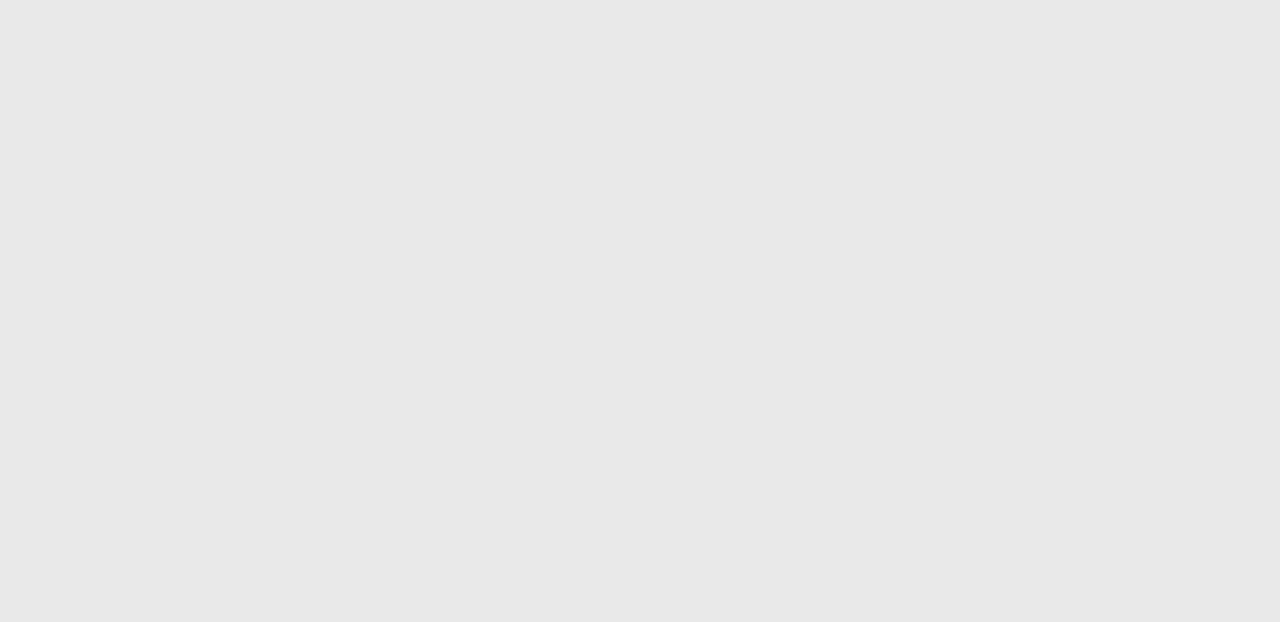
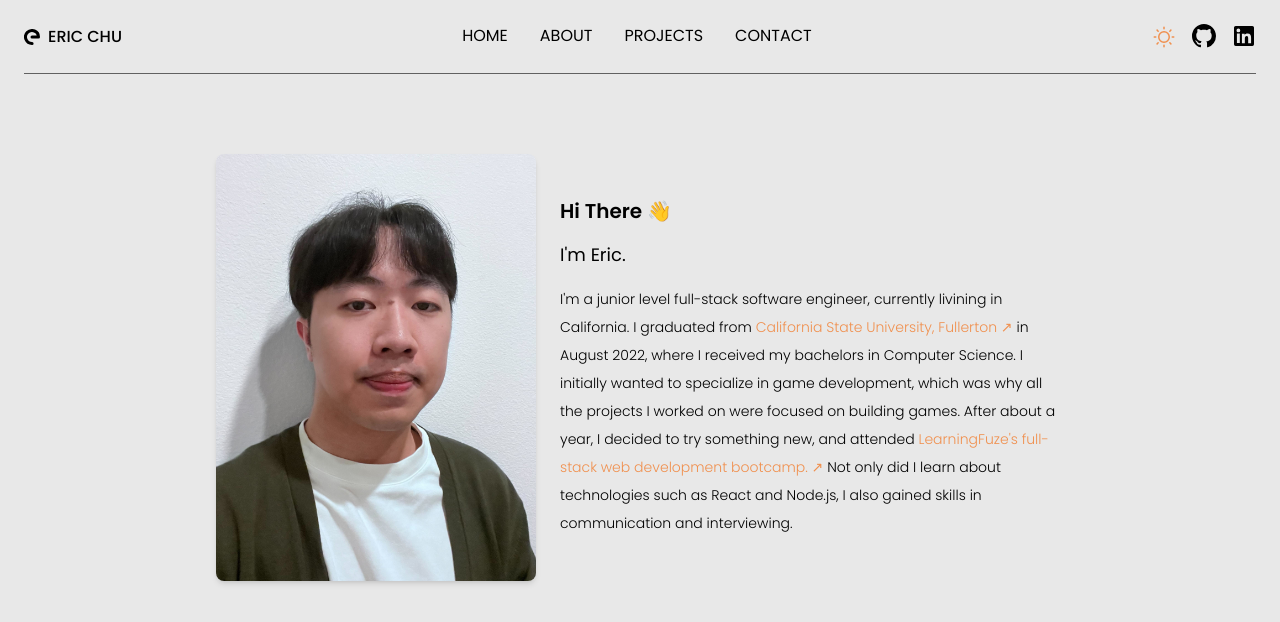
Before and after one commit to eric-k-chu/Portfolio, a React (Vite) app in the folder portfolio/: page /about in a window 1280 px wide. Before the commit this address had no page. Shown: the top 622 px of the page. Built offline with nearby package versions, Linux system fonts and the light colour scheme.

Commit message:
Finished about page

```diff
--- a/portfolio/src/App.tsx
+++ b/portfolio/src/App.tsx
@@ -2,7 +2,7 @@ import { useTheme } from "./hooks";
 import { ThemeContext } from "./components/ThemeContext";
 import { Route, Routes } from "react-router-dom";
 import { NavBar } from "./components";
-import { LandingPage } from "./pages";
+import { LandingPage, AboutPage, NotFoundPage } from "./pages";
 
 export default function App() {
   const { theme, handleSetTheme } = useTheme();
@@ -14,7 +14,9 @@ export default function App() {
       <Routes>
         <Route path="/" element={<NavBar />}>
           <Route index element={<LandingPage />} />
+          <Route path="about" element={<AboutPage />} />
         </Route>
+        <Route path="*" element={<NotFoundPage />} />
       </Routes>
     </ThemeContext.Provider>
   );
--- a/portfolio/src/components/Icons.tsx
+++ b/portfolio/src/components/Icons.tsx
@@ -137,3 +137,17 @@ export function LogoIcon({ className, onClick }: Props) {
     </svg>
   );
 }
+
+export function NotFound404Icon({ className, onClick }: Props) {
+  return (
+    <svg
+      xmlns="http://www.w3.org/2000/svg"
+      viewBox="0 0 491.52 491.52"
+      className={className}
+      onClick={onClick}
+    >
+      <path d="M419.84 225.28V102.4c0-4.58-3.045-8.61-7.45-9.85a10.224 10.224 0 0 0-11.51 4.48l-81.92 133.12a10.252 10.252 0 0 0-.22 10.37c1.81 3.23 5.23 5.24 8.94 5.24h71.68v40.96h20.48v-40.96h30.72v-20.48h-30.72zm-20.48 0h-53.355l53.355-86.7v86.7zm-256 0V102.4c0-4.58-3.045-8.61-7.45-9.85-4.42-1.25-9.115.58-11.51 4.48L42.48 230.15a10.252 10.252 0 0 0-.22 10.37c1.81 3.23 5.23 5.24 8.94 5.24h71.68v40.96h20.48v-40.96h30.72v-20.48h-30.72zm-20.48 0H69.525l53.355-86.7v86.7zM245.76 92.16c-33.88 0-61.44 27.56-61.44 61.44v71.68c0 33.88 27.56 61.44 61.44 61.44s61.44-27.56 61.44-61.44V153.6c0-33.88-27.56-61.44-61.44-61.44zm40.96 133.12c0 22.59-18.375 40.96-40.96 40.96s-40.96-18.37-40.96-40.96V153.6c0-22.59 18.375-40.96 40.96-40.96s40.96 18.37 40.96 40.96v71.68z" />
+      <path d="M491.52 409.6V0H0v409.6h153.6v61.44h-40.96v20.48h266.24v-20.48h-40.96V409.6h153.6zM20.48 20.48h450.56v317.44H20.48V20.48zm296.96 450.56H174.08V409.6h143.36v61.44zM20.48 389.12V358.4h450.56v30.72H20.48z" />
+    </svg>
+  );
+}
--- a/portfolio/src/components/MobileMenu.tsx
+++ b/portfolio/src/components/MobileMenu.tsx
@@ -10,12 +10,18 @@ import {
   ThemeSelector,
 } from ".";
 import { useState } from "react";
-import { Link, useLocation } from "react-router-dom";
+import { useLocation, useNavigate } from "react-router-dom";
 import { GITHUB, LINKEDIN } from "../lib/constants";
 
 export function MobileMenu() {
   const [isOpen, setIsOpen] = useState(false);
+  const navigate = useNavigate();
   const path = useLocation().pathname;
+
+  function handleNavigate(path: string): void {
+    navigate(path);
+    setIsOpen(false);
+  }
 
   return (
     <section className="block md:hidden">
@@ -44,8 +50,8 @@ export function MobileMenu() {
                 onClick={() => setIsOpen(false)}
               />
             </section>
-            <Link
-              to="/"
+            <button
+              onClick={() => handleNavigate("/")}
               className="my-2 flex items-center gap-x-2 rounded-md px-4 py-2 hover:cursor-pointer hover:bg-black/10 dark:hover:bg-gray"
             >
               <HomeIcon
@@ -56,9 +62,9 @@ export function MobileMenu() {
                 }`}
               />
               HOME
-            </Link>
-            <Link
-              to="/about"
+            </button>
+            <button
+              onClick={() => handleNavigate("/about")}
               className="my-2 flex items-center gap-x-2 rounded-md px-4 py-2 hover:cursor-pointer hover:bg-black/10 dark:hover:bg-gray"
             >
               <AboutIcon
@@ -69,9 +75,9 @@ export function MobileMenu() {
                 }`}
               />
               ABOUT
-            </Link>
-            <Link
-              to="/projects"
+            </button>
+            <button
+              onClick={() => handleNavigate("/projects")}
               className="my-2 flex items-center gap-x-2 rounded-md px-4 py-2 hover:cursor-pointer hover:bg-black/10 dark:hover:bg-gray"
             >
               <ProjectIcon
@@ -82,9 +88,9 @@ export function MobileMenu() {
                 }`}
               />
               PROJECTS
-            </Link>
-            <Link
-              to="/contact"
+            </button>
+            <button
+              onClick={() => handleNavigate("/contact")}
               className="my-2 flex items-center gap-x-2 rounded-md px-4 py-2 hover:cursor-pointer hover:bg-black/10 dark:hover:bg-gray"
             >
               <ContactIcon
@@ -95,7 +101,7 @@ export function MobileMenu() {
                 }`}
               />
               CONTACT
-            </Link>
+            </button>
             <footer className="mt-auto flex items-center gap-x-6 border-t border-gray p-4 dark:border-white/60">
               <a target="_blank" href={GITHUB}>
                 <GitHubIcon className="h-6 w-6 fill-black hover:cursor-pointer dark:fill-white/90" />
--- /dev/null
+++ b/portfolio/src/lib/animations.ts
@@ -0,0 +1,4 @@
+export const showAndHide = {
+  disappear: { opacity: 0 },
+  appear: { opacity: 1, transition: { duration: 0.6, ease: "easeOut" } },
+};
--- /dev/null
+++ b/portfolio/src/pages/AboutPage.tsx
@@ -0,0 +1,45 @@
+import { motion } from "framer-motion";
+import { showAndHide } from "../lib/animations";
+
+export function AboutPage() {
+  return (
+    <motion.div
+      className="mx-auto mt-20 flex max-w-4xl flex-col items-center justify-center gap-y-6 px-6 md:flex-row md:gap-x-6"
+      initial="disappear"
+      animate="appear"
+      variants={showAndHide}
+    >
+      <img src="/profile.jpg" className="w-60 rounded-lg shadow-md md:w-80" />
+      <section className="flex flex-col gap-y-4">
+        <h1 className="text-medium font-semibold md:text-xl">
+          Hi There <span>&#128075;</span>
+        </h1>
+        <h2 className="text-sm font-normal md:text-lg">I'm Eric.</h2>
+        <p className="text-sm font-light leading-loose">
+          I'm a junior level full-stack software engineer, currently livining in
+          California. I graduated from{" "}
+          <a
+            className="text-orange after:content-['_↗'] hover:cursor-pointer dark:text-blue"
+            target="_blank"
+            href="https://www.fullerton.edu/"
+          >
+            California State University, Fullerton
+          </a>{" "}
+          in August 2022, where I received my bachelors in Computer Science. I
+          initially wanted to specialize in game development, which was why all
+          the projects I worked on were focused on building games. After about a
+          year, I decided to try something new, and attended{" "}
+          <a
+            className="text-orange after:content-['_↗'] hover:cursor-pointer dark:text-blue"
+            target="_blank"
+            href="https://learningfuze.com/full-immersion"
+          >
+            LearningFuze's full-stack web development bootcamp.
+          </a>{" "}
+          Not only did I learn about technologies such as React and Node.js, I
+          also gained skills in communication and interviewing.
+        </p>
+      </section>
+    </motion.div>
+  );
+}
--- a/portfolio/src/pages/LandingPage.tsx
+++ b/portfolio/src/pages/LandingPage.tsx
@@ -1,13 +1,9 @@
 import { motion } from "framer-motion";
 import { GITHUB, LINKEDIN, PROJECTS } from "../lib/constants";
 import { GitHubIcon, LinkedInIcon } from "../components";
+import { showAndHide } from "../lib/animations";
 
 export function LandingPage() {
-  const animVariants = {
-    disappear: { opacity: 0 },
-    appear: { opacity: 1, transition: { duration: 0.6, ease: "easeOut" } },
-  };
-
   return (
     <>
       <div className="mx-auto mt-20 flex max-w-7xl flex-col-reverse items-center justify-start px-6 lg:mt-40 lg:flex-row lg:justify-evenly">
@@ -16,7 +12,7 @@ export function LandingPage() {
             className="text-xl font-medium md:text-2xl lg:text-4xl"
             initial="disappear"
             animate="appear"
-            variants={animVariants}
+            variants={showAndHide}
           >
             Hi, I'm Eric
           </motion.h1>
@@ -24,7 +20,7 @@ export function LandingPage() {
             className="mt-4 text-base font-light md:text-lg lg:text-2xl"
             initial="disappear"
             animate="appear"
-            variants={animVariants}
+            variants={showAndHide}
           >
             A <span className="text-orange dark:text-blue">Full-Stack</span> Web
             Developer
@@ -33,7 +29,7 @@ export function LandingPage() {
             className="mt-8 flex items-center gap-x-4"
             initial="disappear"
             animate="appear"
-            variants={animVariants}
+            variants={showAndHide}
           >
             <motion.a href={GITHUB} target="_blank" whileHover={{ scale: 1.1 }}>
               <GitHubIcon className="h-6 w-6 fill-black dark:fill-white/90 lg:h-8 lg:w-8" />
@@ -49,7 +45,7 @@ export function LandingPage() {
           <motion.button
             initial="disappear"
             animate="appear"
-            variants={animVariants}
+            variants={showAndHide}
             whileHover={{ scale: 1.1 }}
             className="mt-8 rounded-md bg-orange p-2 px-6 text-sm text-black shadow-md dark:bg-blue md:text-base lg:text-lg"
           >
@@ -60,7 +56,7 @@ export function LandingPage() {
           className="mb-10 flex w-4/12 items-center justify-center lg:mb-0"
           initial="disappear"
           animate="appear"
-          variants={animVariants}
+          variants={showAndHide}
         >
           <img
             src="/profile.jpg"
@@ -79,10 +75,10 @@ export function LandingPage() {
           className="mt-20 flex w-full flex-wrap justify-around gap-8"
           initial="disappear"
           animate="appear"
-          variants={animVariants}
+          variants={showAndHide}
         >
           {PROJECTS.map((n, i) => (
-            <div className="flex flex-col items-center gap-y-2" key={i}>
+            <div className="flex flex-col items-center gap-y-4" key={i}>
               <motion.img
                 src={n.imgSrc}
                 className="h-60 w-60 rounded-lg object-cover shadow-md hover:cursor-pointer lg:h-80 lg:w-80"
--- /dev/null
+++ b/portfolio/src/pages/NotFoundPage.tsx
@@ -0,0 +1,20 @@
+import { Link } from "react-router-dom";
+import { NotFound404Icon } from "../components";
+
+export function NotFoundPage() {
+  return (
+    <div className="flex h-screen w-full flex-col items-center justify-center gap-y-4">
+      <NotFound404Icon className="h-28 w-28 fill-black dark:fill-white/90 md:h-40 md:w-40" />
+      <h1 className="text-lg font-semibold md:text-xl">Not Found</h1>
+      <h2 className="text-center text-sm font-light md:text-base">
+        The requested page could not be found.
+      </h2>
+      <Link
+        to="/"
+        className="mt-4 scale-100 rounded-full bg-orange px-6 py-2 text-sm text-black shadow-sm transition-transform hover:scale-110 dark:bg-blue md:text-base"
+      >
+        GO HOME
+      </Link>
+    </div>
+  );
+}
--- a/portfolio/src/pages/index.ts
+++ b/portfolio/src/pages/index.ts
@@ -1 +1,3 @@
 export * from "./LandingPage";
+export * from "./AboutPage";
+export * from "./NotFoundPage";
```
